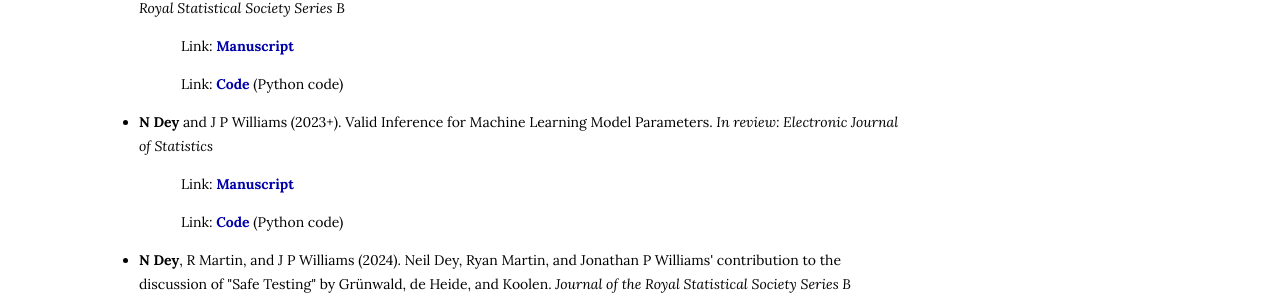
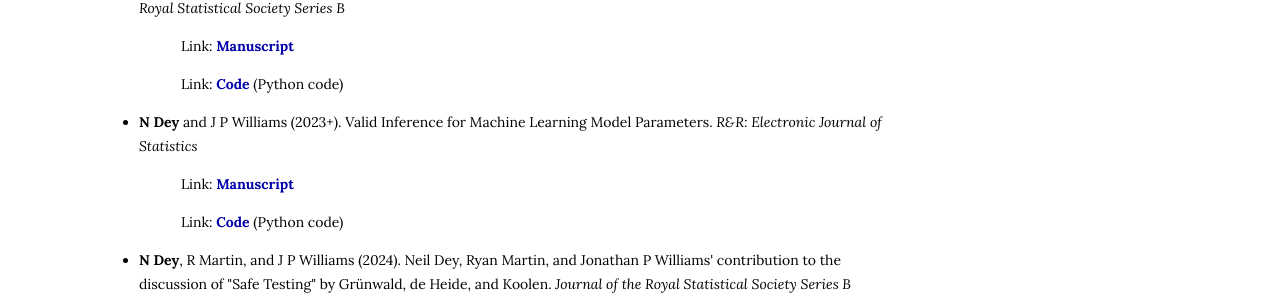
Before and after one commit to neil-dey/neil-dey.github.io, a Jekyll site: the page built from research.html, in a window 1280 px wide. Shown: the part 286-592 px from the top of the page. Built offline with Jekyll 4.4.1, drawn with Linux system fonts in a browser that asks for light colours.

Commit message:
Updated EJS paper status

```diff
--- a/research.html
+++ b/research.html
@@ -17,7 +17,7 @@ title: Neil Dey | Research
 <p class="indented">Link: <a href="https://github.com/neil-dey/universal-inference"><b>Code</b></a> (Python code)</p>
 </li>
 
-<li> <b>N Dey</b> and J P Williams (2023+). Valid Inference for Machine Learning Model Parameters. <i>In review: Electronic Journal of Statistics</i>
+<li> <b>N Dey</b> and J P Williams (2023+). Valid Inference for Machine Learning Model Parameters. <i>R&R: Electronic Journal of Statistics</i>
 <br/>
 <p class="indented">Link: <a href="https://arxiv.org/abs/2302.10840"><b>Manuscript</b></a></p>
 <p class="indented">Link: <a href="https://github.com/neil-dey/valid-inference-ml-estimators"><b>Code</b></a> (Python code)</p>
```
Also changed, not shown: 1 other file.
